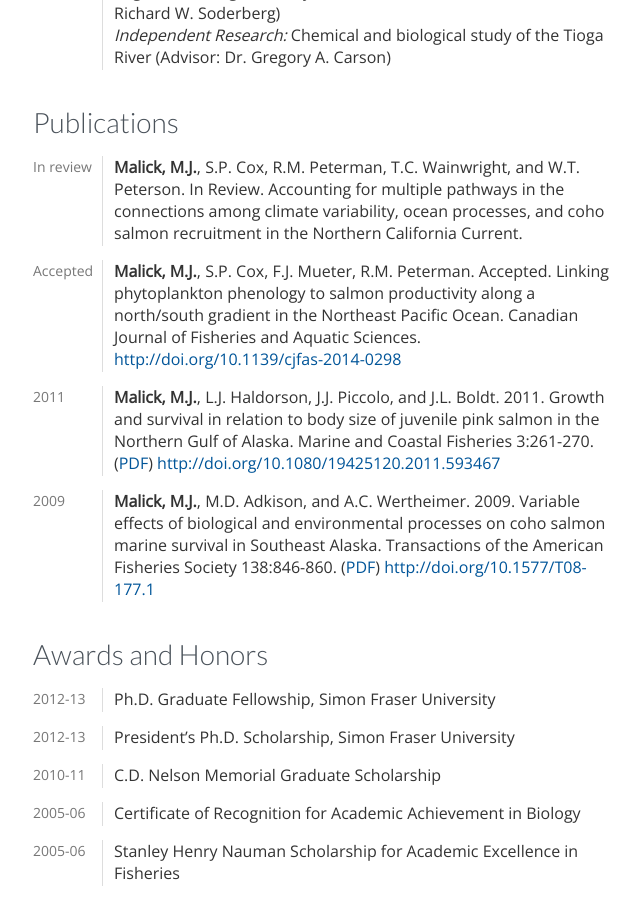
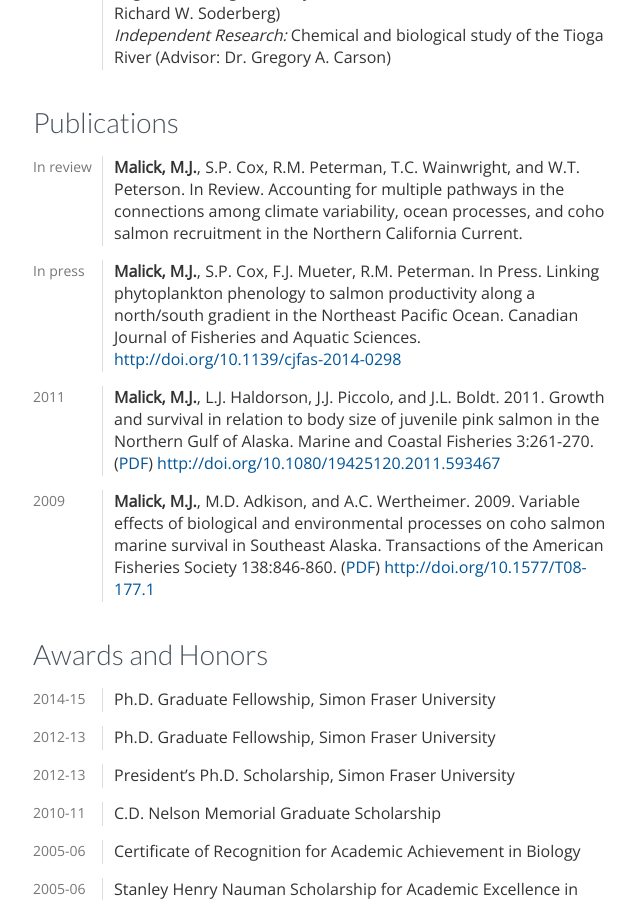
Before and after one commit to michaelmalick/michaelmalick.github.io, a Jekyll site: the page built from cv/index.md, in a window 1280 px wide and 900 px high, scrolled down 552 px. Shown: the whole window, without its empty margins (437-1077 px from the left). Built offline with Jekyll 4.4.1, drawn with Linux system fonts in a browser that asks for light colours; Markdown is read by kramdown in place of the engine named in the settings.

Commit message:
Updated CV with 2015 funding and In Press pub

```diff
--- a/_config.yml
+++ b/_config.yml
@@ -2,5 +2,5 @@ name: "Michael Malick"
 description: "Small Data"
 url: "http://localhost:4000"
 markdown:  rdiscount
-pygments:  true
+highlighter:  true
 permalink: none
--- a/cv/index.md
+++ b/cv/index.md
@@ -52,8 +52,8 @@ In review
     among climate variability, ocean processes, and coho salmon recruitment in
     the Northern California Current.
 
-Accepted
-:   **Malick, M.J.**, S.P. Cox, F.J. Mueter, R.M. Peterman. Accepted. Linking
+In press
+:   **Malick, M.J.**, S.P. Cox, F.J. Mueter, R.M. Peterman. In Press. Linking
     phytoplankton phenology to salmon productivity along a north/south gradient
     in the Northeast Pacific Ocean. Canadian Journal of Fisheries and Aquatic
     Sciences.
@@ -79,6 +79,9 @@ Accepted
 
 Awards and Honors
 ---------
+
+2014-15
+:   Ph.D. Graduate Fellowship, Simon Fraser University
 
 2012-13
 :   Ph.D. Graduate Fellowship, Simon Fraser University
```
Also changed, not shown: cv/malick-cv.md (+5 -2 lines), 1 other file.
